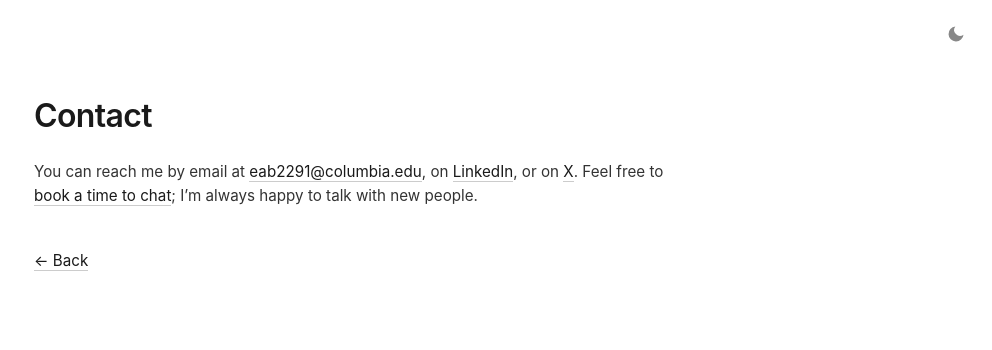
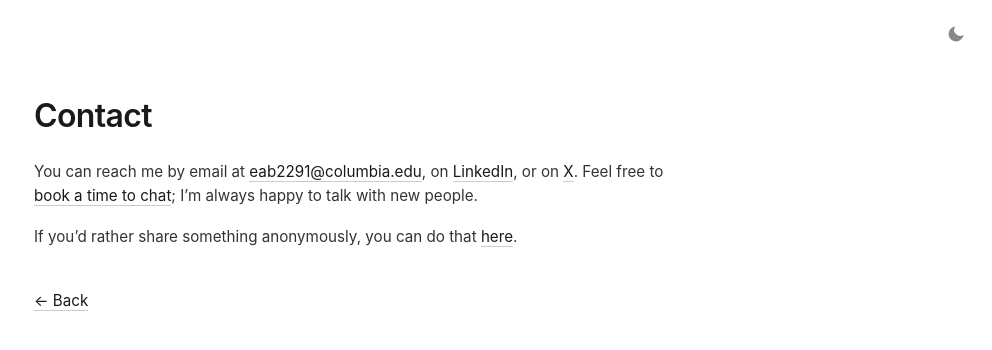
Before and after one commit to EmilioBarkett/emiliobarkett.github.io, a Jekyll site: the page built from contact.html, in a window 1280 px wide. Shown: the top 350 px of the page, without its empty margins (288-1280 px from the left). Built offline with Jekyll 4.4.1, drawn with Linux system fonts in a browser that asks for light colours.

Commit message:
Add anonymous feedback link to contact page

```diff
--- a/contact.html
+++ b/contact.html
@@ -6,3 +6,5 @@ description: "How to get in touch with Emilio Barkett."
 <h1>Contact</h1>
 
 <p>You can reach me by email at <a href="mailto:eab2291@columbia.edu">eab2291@columbia.edu</a>, on <a href="https://linkedin.com/in/emiliobarkett/" target="_blank" rel="noopener">LinkedIn</a>, or on <a href="https://x.com/barkgnarr" target="_blank" rel="noopener">X</a>. Feel free to <a href="https://cal.com/emilio-barkett" target="_blank" rel="noopener">book a time to chat</a>; I’m always happy to talk with new people.</p>
+
+<p>If you’d rather share something anonymously, you can do that <a href="https://www.admonymous.co/emilio-barkett" target="_blank" rel="noopener">here</a>.</p>
```
